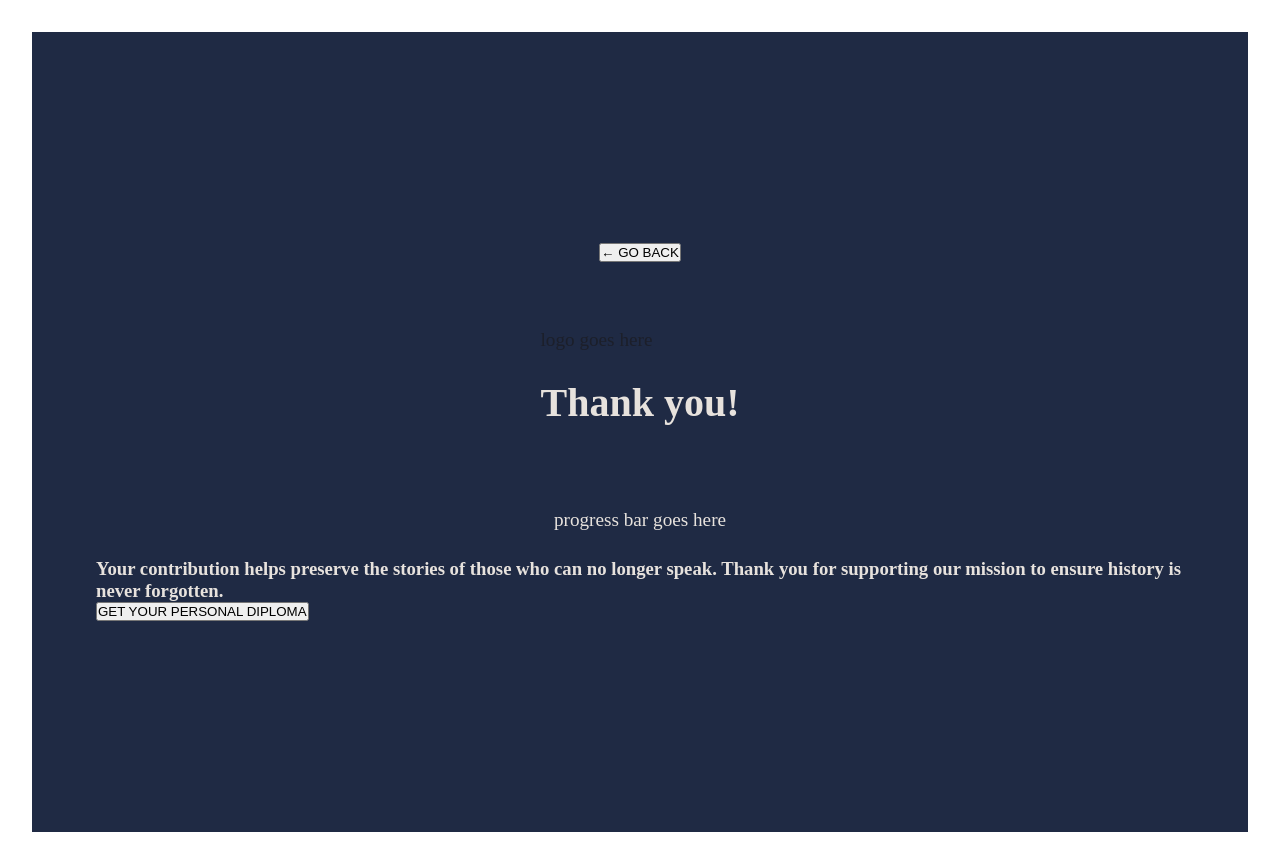
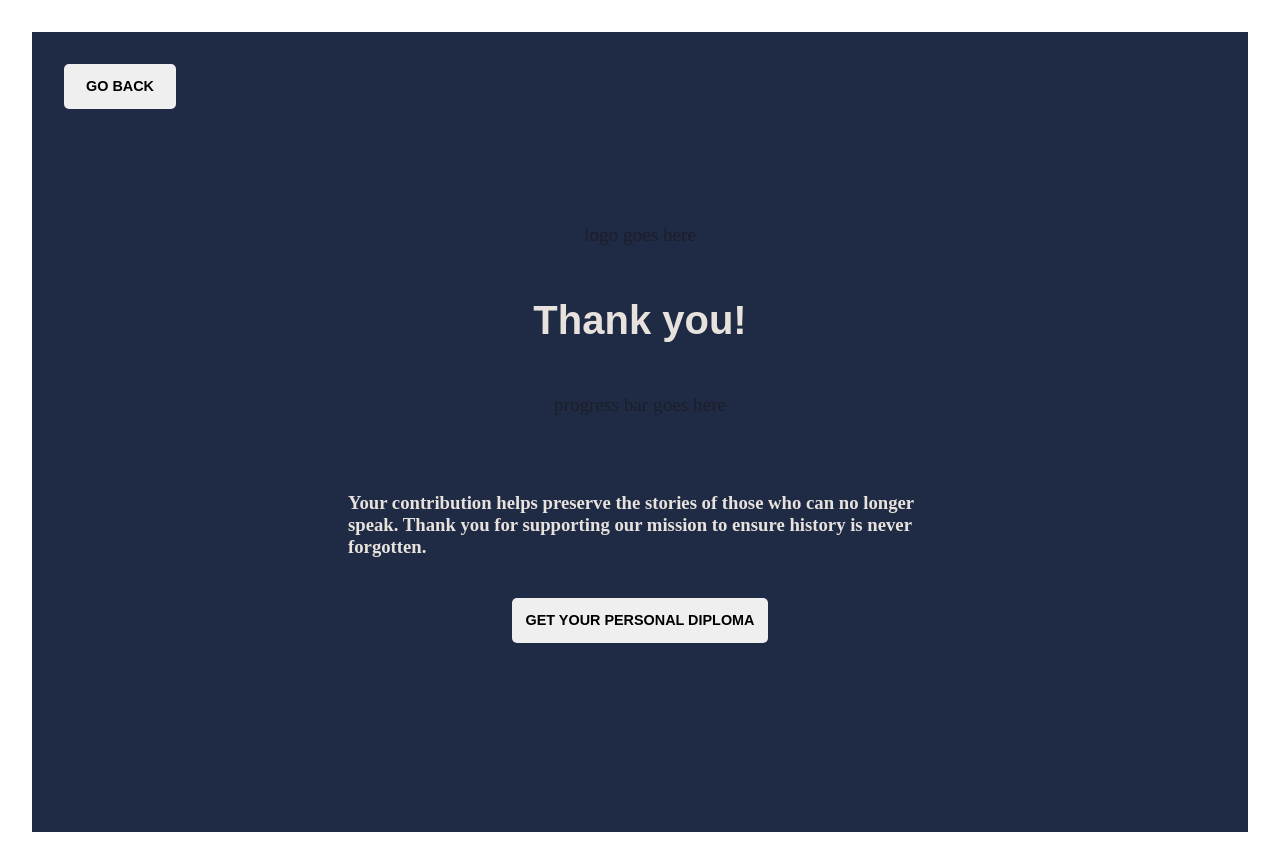
Before and after one commit to minzikimi/fundraiser, a React (Vite) app: page /thank-you in a window 1280 px wide. Built offline with nearby package versions, Linux system fonts and the light colour scheme.

Commit message:
Feat: ThankYou page CSS updated (not done)

```diff
--- a/src/pages/ThankYou/ThankYou.jsx
+++ b/src/pages/ThankYou/ThankYou.jsx
@@ -7,21 +7,20 @@ const ThankYou = () => {
 
   return (
     <main className={styles.thankYouContainer}>
-      <nav className={styles.navbarGoBack} aria-label="Go back navigation">
+      <div className={styles.goBack}>
         <button
           className={styles.goBackBtn}
           type="button"
           onClick={() => navigate(-1)}
-          aria-label="Go back"
+          aria-label="Go back button"
         >
-          ← GO BACK
+          GO BACK
         </button>
-      </nav>
+      </div>
+
       <header className={styles.headerThankYou}>
-        <div>
         <p>logo goes here</p>
         <h1 className={styles.titleThankYou}>Thank you!</h1>
-        </div>
       </header>
       <section
         className={styles.progressBarSection}
@@ -29,6 +28,9 @@ const ThankYou = () => {
       >
         <div>
           <p>progress bar goes here</p>
+        </div>
+      </section>
+      <section className={styles.getDiploma}>
         <h3>
           Your contribution helps preserve the stories of those who can no
           longer speak. Thank you for supporting our mission to ensure history
@@ -37,7 +39,6 @@ const ThankYou = () => {
         <button type="button" id={styles.getDiplomaBtn}>
           GET YOUR PERSONAL DIPLOMA
         </button>
-        </div>
       </section>
     </main>
   );
--- a/src/pages/ThankYou/ThankYou.module.css
+++ b/src/pages/ThankYou/ThankYou.module.css
@@ -13,10 +13,12 @@
 }
 
 .thankYouContainer {
+  position: relative;
+  min-height: 100vh;
   display: flex;
   flex-direction: column;
+  align-items: center;
   justify-content: center;
-  align-items: center;
   min-height: 100vh;
   max-width: 1400px;
   margin: 0 auto;
@@ -24,39 +26,65 @@
   background-color: var(--color-darkblue);
   color: var(--color-sand40);
 }
-.navbarGoBack {
-  padding: 2rem;
+
+.goBack {
+  position: absolute;
+  top: 0;
+  left: 0;
+  margin: 16px;
+  padding: 1rem;
 }
 
 .goBackBtn {
+  width: 7rem;
+  height: 2.8rem;
+  border-radius: 5px;
+  border: none;
+  font-family: var(--font-sans);
+  font-weight: bold;
+  font-size: 0.9rem;
 }
 
 .headerThankYou {
   display: flex;
-  justify-content: center;
+  flex-direction: column;
   align-items: center;
-  padding: 2rem;
+  gap: 1.5rem;
+  padding: 1rem;
 }
 
 .titleThankYou {
   color: var(--color-sand40);
-  font: ;
+  font-family: var(--font-sans);
 }
 
 .progressBarSection {
   display: flex;
   justify-content: center;
   align-items: center;
-  padding: 2rem;
+  padding: 1rem;
 }
 
-.progressBarSection p,
-h3 {
+.getDiploma {
   display: flex;
-  justify-content: center;
+  flex-direction: column;
   align-items: center;
+  gap: 1.5rem;
+  padding: 1rem;
   color: var(--color-sand40);
 }
 
+.getDiploma h3 {
+  max-width: 55%;
+  padding: 1rem;
+}
+
 #getDiplomaBtn {
+  width: 16rem;
+  height: 2.8rem;
+  border-radius: 5px;
+  border: none;
+  font-family: var(--font-sans);
+  font-weight: bold;
+  font-size: 0.9rem;
 }
```
Also changed, not shown: src/components/Footer/Footer.jsx (+41 -11 lines). Lines whose indentation alone changed are shown as unchanged.
